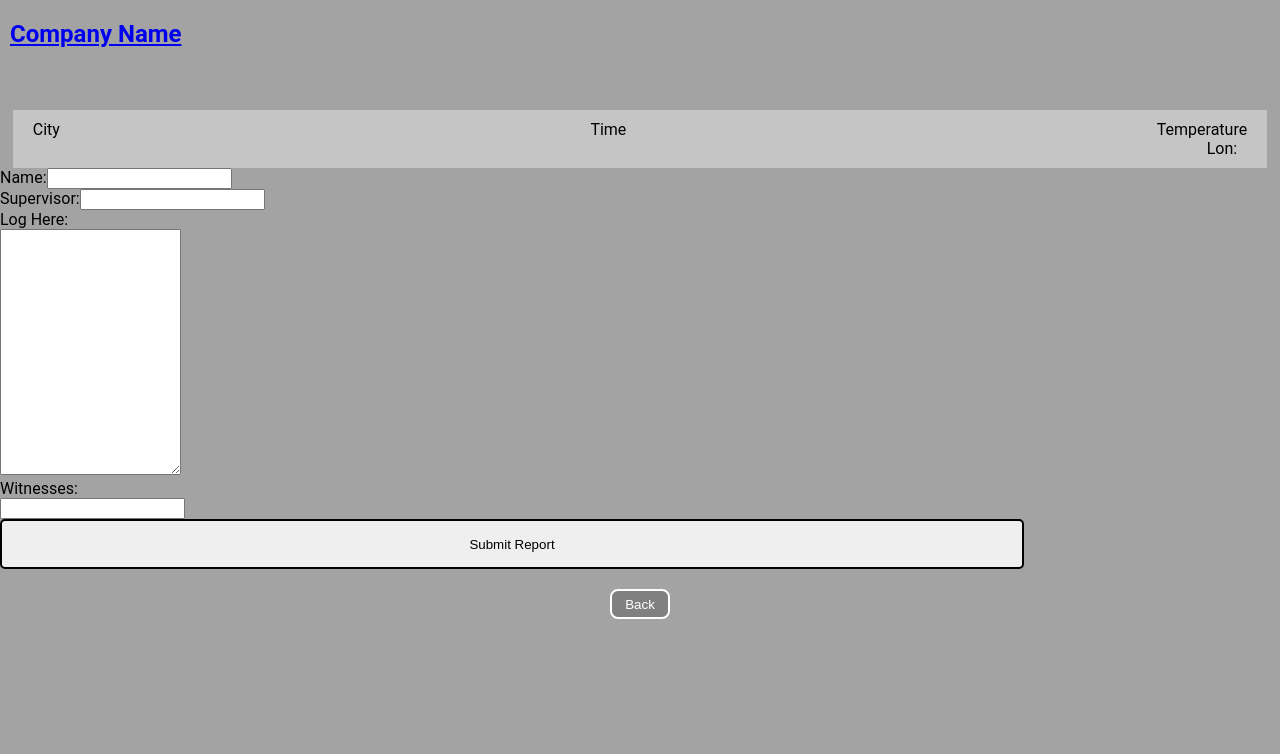
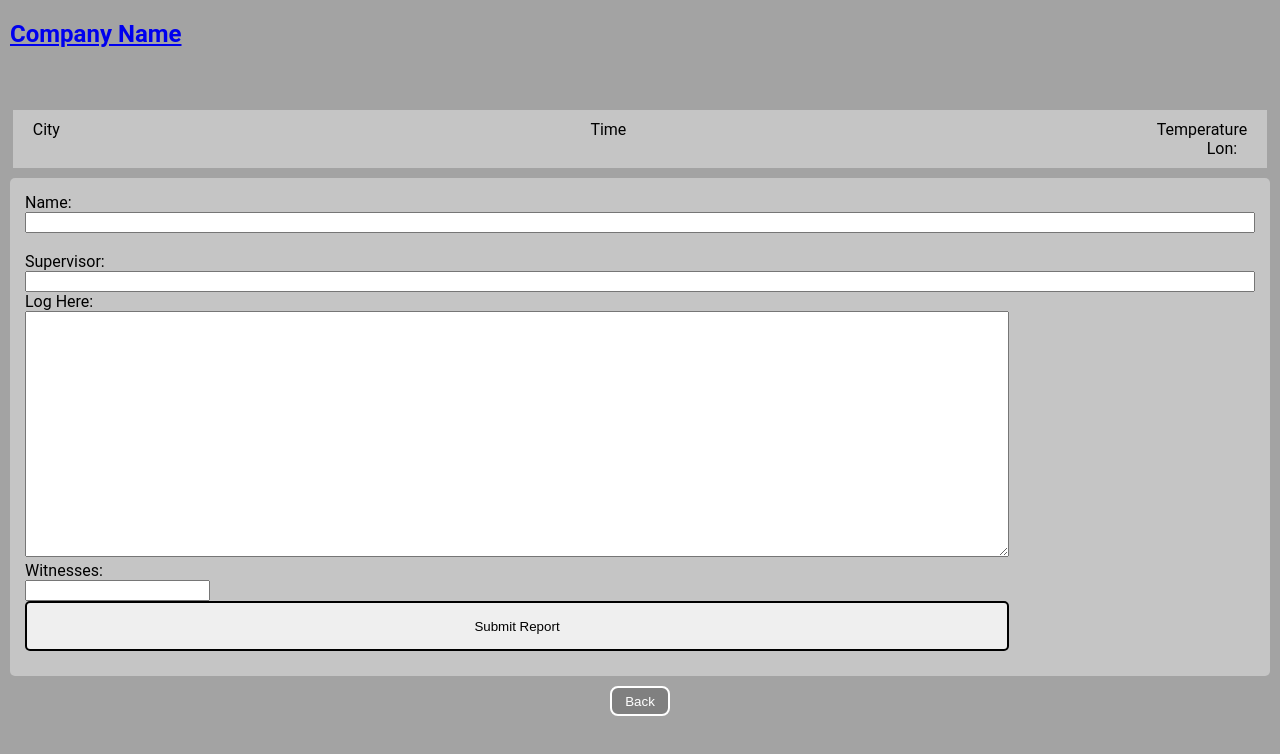
Before and after one commit to CognitivePrimate/gc-final-front-end, a React (Create React App) app: page /SubmitIncidentReport in a window 1280 px wide. Shown: the top 754 px of the page. Built offline with nearby package versions, Linux system fonts and the light colour scheme; no server answers.

Commit message:
Additional styling / more global styling

```diff
--- a/src/App.css
+++ b/src/App.css
@@ -5,6 +5,20 @@ body {
 
 
 /* ////** Global styles for reuseable elements between components *\\\\\ */
+
+
+/* *** Containers *** */
+
+
+/* Global Submit Form Container */
+
+form.InputForm {
+    border-style: none;
+    border-radius: 5px;
+    background-color: rgb(197, 197, 197);
+    padding: 15px;
+    margin: 10px;
+}
 
 
 
--- /dev/null
+++ b/src/Components/EmergencyContactItem/EmergencyContactItem.css
@@ -0,0 +1,7 @@
+main.EmergencyContactItemContainer {
+    border-style: none;
+    border-radius: 8px;
+    padding: 10px;
+    margin: 10px;
+    background-color: rgb(197, 197, 197);
+}
--- a/src/Components/EmergencyContactItem/EmergencyContactItem.tsx
+++ b/src/Components/EmergencyContactItem/EmergencyContactItem.tsx
@@ -1,4 +1,5 @@
 import { EmergencyContact } from "../../Model/Interfaces"
+import './EmergencyContactItem.css';
 
 
 
@@ -9,7 +10,7 @@ interface Props {
 const EmergencyContactItem = ({emergencyContact}: Props) => {
 
     return(
-        <main>
+        <main className="EmergencyContactItemContainer">
             <section>
                 <div>{emergencyContact.firstName}</div>
                 <div>{emergencyContact.lastName}</div>
--- /dev/null
+++ b/src/Components/IncidentReportItem/IncidentReportItem.css
@@ -0,0 +1,7 @@
+main.IncidentReportLogContainer {
+    border-style: none;
+    border-radius: 8px;
+    padding: 10px;
+    margin: 10px;
+    background-color: rgb(197, 197, 197);
+}
--- a/src/Components/IncidentReportItem/IncidentReportItem.tsx
+++ b/src/Components/IncidentReportItem/IncidentReportItem.tsx
@@ -1,4 +1,5 @@
 import { IncidentReport } from "../../Model/Interfaces";
+import './IncidentReportItem.css';
 
 
 
@@ -10,7 +11,7 @@ const IncidentReportItem = ({incident}: Props) => {
 
 
     return (
-        <main>
+        <main className="IncidentReportLogContainer">
             <section>
                 <span>Date:</span>
                 <span>{incident.month}</span>
--- a/src/Components/NewShiftLogEntry/new-log-entry.tsx
+++ b/src/Components/NewShiftLogEntry/new-log-entry.tsx
@@ -85,7 +85,7 @@ const NewLogEntry = () => {
 
     return (
     <main className="NewLogContainer">
-        <form className="logInputForm" action="submit">
+        <form className="InputForm" action="submit">
         <h3 className="NewLogTitle">New Shift Log</h3>
             <div className="logInputInfoContainer">
                 <div className="InputOptions">
--- /dev/null
+++ b/src/Components/SubmitEmergencyContact/SubmitEmergencyContact.css
@@ -0,0 +1,3 @@
+main.EmergencyContactContainer {
+    padding: 20px;
+}
--- a/src/Components/SubmitEmergencyContact/SubmitEmergencyContact.tsx
+++ b/src/Components/SubmitEmergencyContact/SubmitEmergencyContact.tsx
@@ -4,6 +4,7 @@ import { Link } from "react-router-dom";
 import { useAuthUser } from "../../ContextProviders/auth-context";
 import { EmergencyContact } from "../../Model/Interfaces";
 import { addEmergencyContact } from "../../services";
+import './SubmitEmergencyContact.css';
 
 
 
@@ -75,8 +76,8 @@ const SubmitEmergencyContact = () => {
 
 
     return(
-        <main>
-            <form action="submit" onSubmit={handlesubmit}>
+        <main className="EmergencyContactContainer">
+            <form className="InputForm" action="submit" onSubmit={handlesubmit}>
                 <div>
                     <label htmlFor="first-name">First Name:</label>
                     <input type="text" name="first-name" id="first-name" value={firstName} onChange={newFirstName}/>
--- a/src/Components/SubmitIncidentReport/SubmitIncidentReport.css
+++ b/src/Components/SubmitIncidentReport/SubmitIncidentReport.css
@@ -0,0 +1,8 @@
+main.SubmitIncidentReportContainer section.AuthSupStyle {
+    display: flex;
+    flex-direction: column;
+}
+
+main.SubmitIncidentReportContainer textarea.IncidentTextArea {
+    width: 80%;
+}
--- a/src/Components/SubmitIncidentReport/SubmitIncidentReport.tsx
+++ b/src/Components/SubmitIncidentReport/SubmitIncidentReport.tsx
@@ -3,6 +3,7 @@ import React, { FormEvent, useState } from 'react';
 import { Link } from 'react-router-dom';
 import { IncidentReport } from '../../Model/Interfaces';
 import { addIncidentReport } from '../../services';
+import './SubmitIncidentReport.css';
 
 const SubmitIncidentReport = () => {
    const [author, setAuthor] = useState("");
@@ -78,17 +79,20 @@ const SubmitIncidentReport = () => {
 
 
     return (
-        <main>
-            <form className="incidentInputForm" action="submit">
+        <main className="SubmitIncidentReportContainer">
+            <form className="incidentInputForm InputForm" action="submit">
                 <div className="incidentInputInfoContainer">
-                    <label htmlFor="author">Name:</label>
-                    <input type="text" name="author" id="author" value={author} onChange={newAuthor}/><br/>
-
-                    <label htmlFor="supervisor">Supervisor:</label>
-                    <input type="text" name="supervisor" id="supervisor" value={supervisor} onChange={newSupervisor}/>
+                    <section className="AuthSupStyle">
+                        <label htmlFor="author">Name:</label>
+                        <input type="text" name="author" id="author" value={author} onChange={newAuthor}/><br/>
+                    </section>
+                    <section className="AuthSupStyle">
+                        <label htmlFor="supervisor">Supervisor:</label>
+                        <input type="text" name="supervisor" id="supervisor" value={supervisor} onChange={newSupervisor}/>
+                    </section>
                 </div>
                 <label htmlFor="incidentEntry">Log Here:</label><br/>
-                <textarea name="incidentEntry" id="incidentEntry" required minLength={10} rows={16} value={incident} onChange={newIncident}/><br/>
+                <textarea className="IncidentTextArea"name="incidentEntry" id="incidentEntry" required minLength={10} rows={16} value={incident} onChange={newIncident}/><br/>
 
                 <label htmlFor="witnesses">Witnesses:</label><br/>
                 <input type="text" name="witnesses" id="witnesses" value={witnesses} onChange={newWitnesses}/><br/>
```
